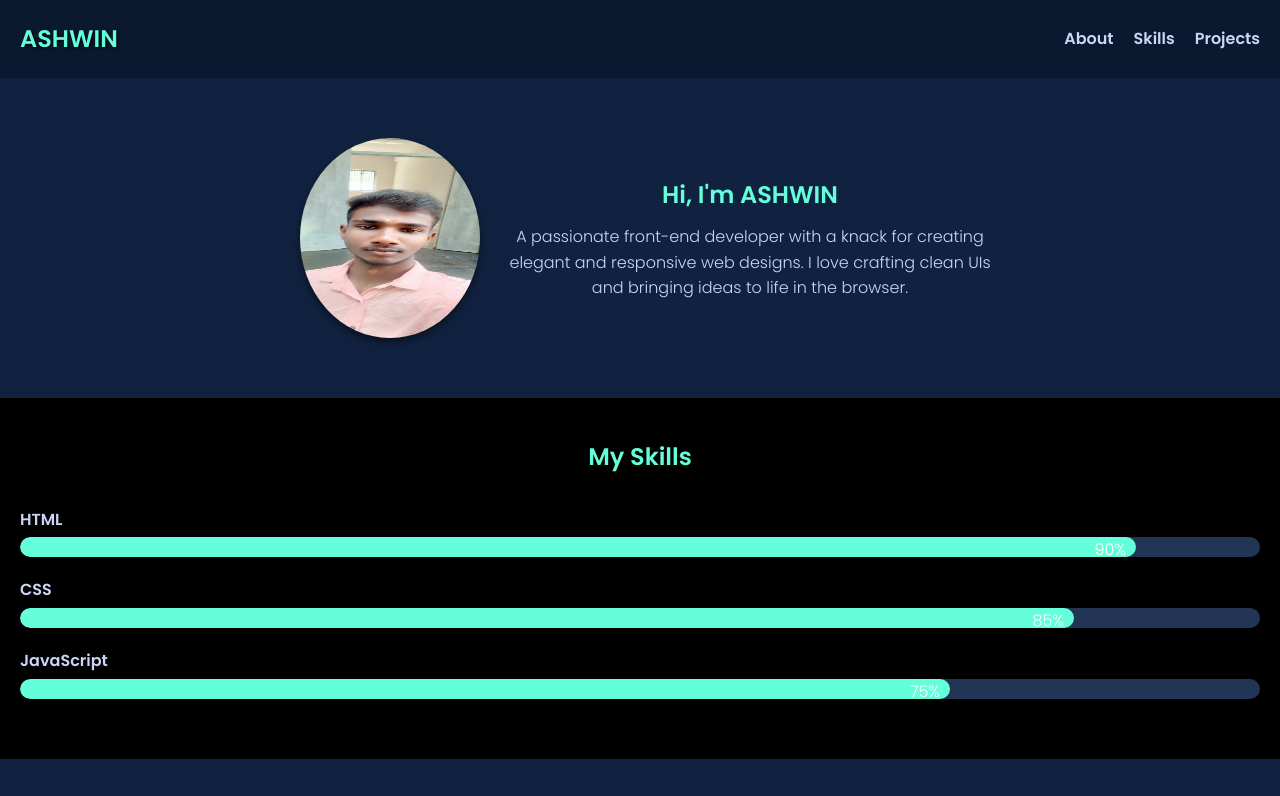
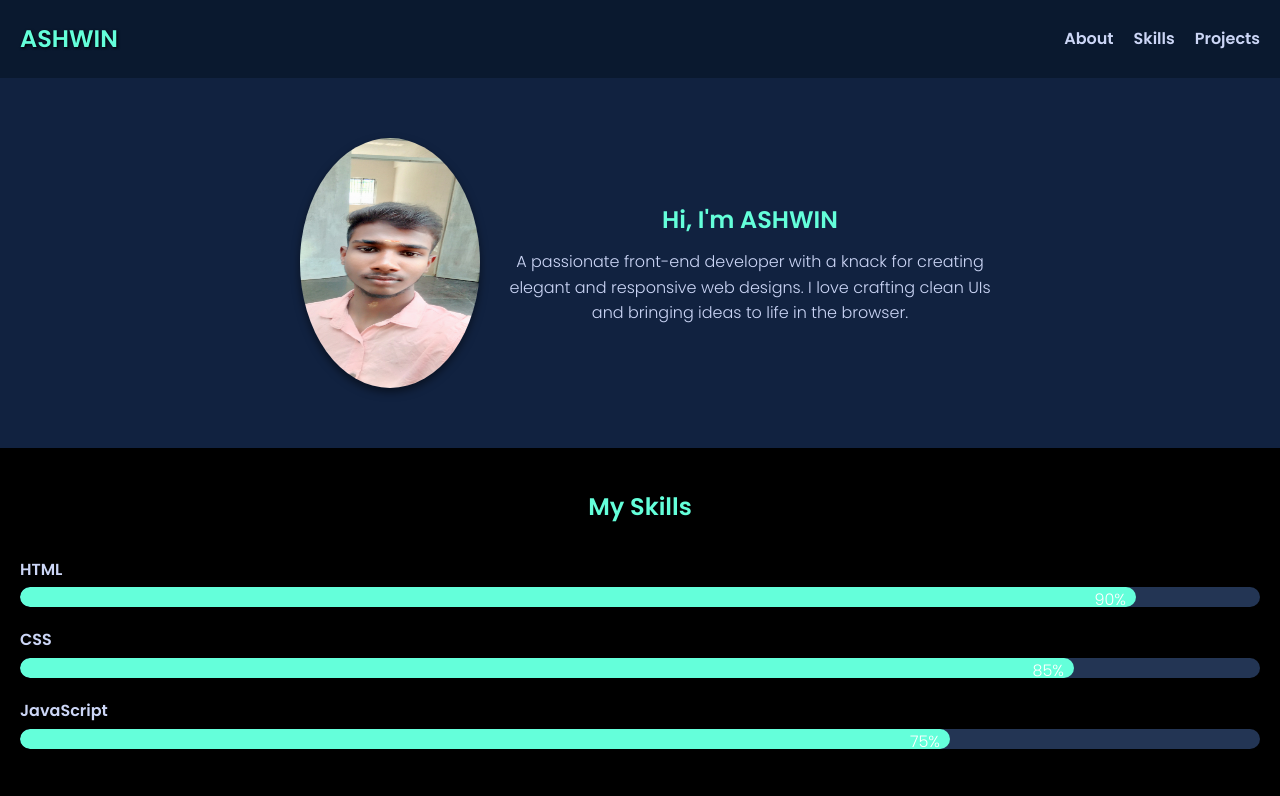
Before and after one commit to DD1326/Profilo, a plain HTML site: page index.html in a window 1280 px wide. Shown: the top 796 px of the page. Drawn offline with Linux system fonts and the light colour scheme.

Commit message:
Update index.html

```diff
--- a/index.html
+++ b/index.html
@@ -74,7 +74,7 @@ nav ul li a:hover {
 .profile img {
   border-radius: 50%;
   width: 180px;
-  height: 200px;
+  height: 250px;
   margin: 20px;
   box-shadow: 0 4px 8px rgba(0,0,0,0.5);
   transition: transform 0.3s ease;
```
